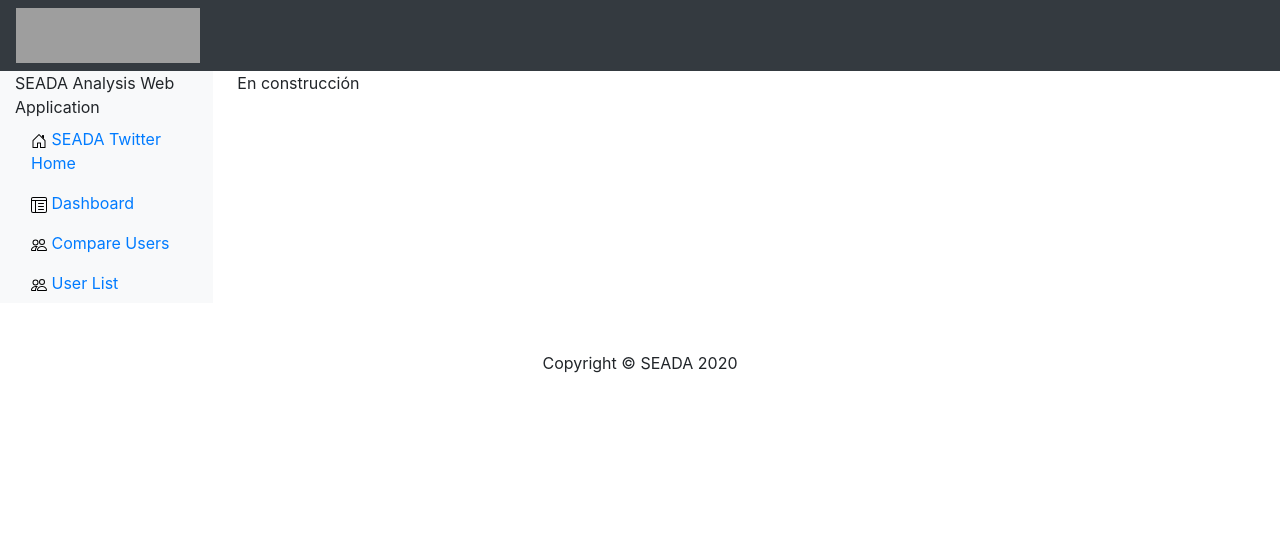
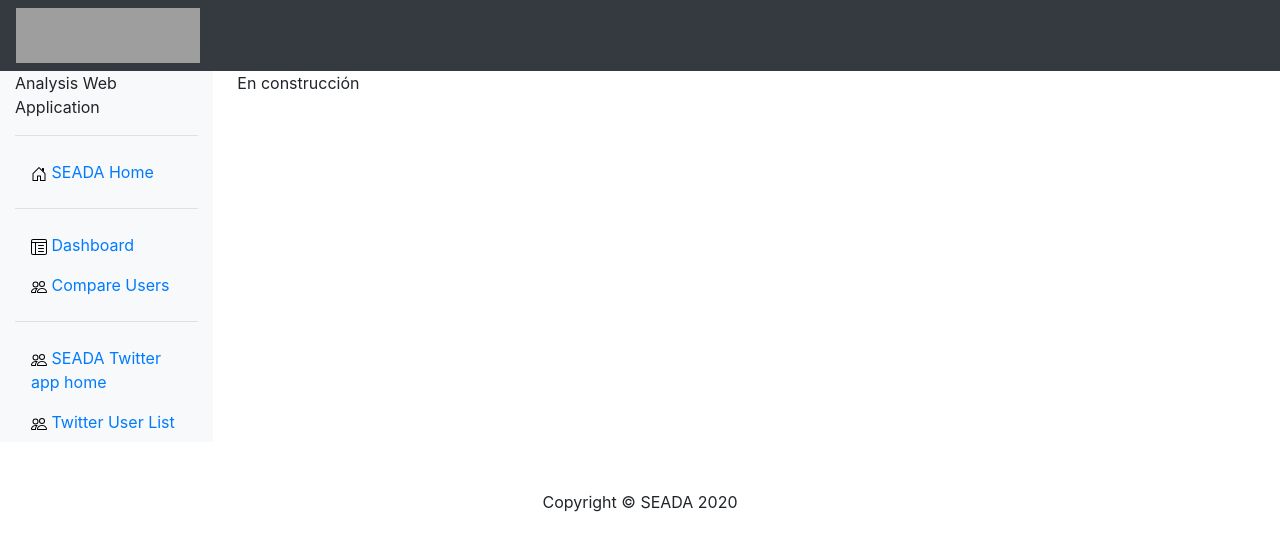
Before and after one commit to javierguzmanporras/seada, a Django app: page /twitter/adduser/ in a window 1280 px wide. Shown: the top 551 px of the page. Run offline with Django 3.2, Linux system fonts and the light colour scheme; some libraries are stand-ins or nearby versions; grey boxes are pictures that could not be loaded.

Commit message:
changes in aspect of sidebar add new items and <hr> html tags.

```diff
--- a/seada-analysis/seadaAnalysis/templates/sidebar.html
+++ b/seada-analysis/seadaAnalysis/templates/sidebar.html
@@ -2,13 +2,15 @@
 
 <div class="sidebar-sticky">
     <ul class="nav flex-column">
-        SEADA Analysis Web Application
+        Analysis Web Application
+        <li class="nav-item"><hr></li>
         <li class="nav-item">
-            <a class="nav-link active" href="{% url 'twitter:index' %}">
+            <a class="nav-link active" href="{% url 'index' %}">
                 <img src="{% static 'svg/home.svg' %}" alt="" width="16" height="16" title="home">
-                SEADA Twitter Home
+                SEADA Home
             </a>
         </li>
+        <li class="nav-item"><hr></li>
         <li class="nav-item">
             <a class="nav-link active" href="/dashboard/">
                 <img src="{% static 'svg/dashboard.svg' %}" alt="" width="16" height="16" title="dashboard">
@@ -21,10 +23,17 @@
                 Compare Users
             </a>
         </li>
+        <li class="nav-item"><hr></li>
+        <li class="nav-item">
+            <a class="nav-link active" href="{% url 'twitter:twitter' %}">
+                <img src="{% static 'svg/people.svg' %}" alt="" width="16" height="16" title="people">
+                SEADA Twitter app home
+            </a>
+        </li>
         <li class="nav-item">
             <a class="nav-link active" href="{% url 'twitter:userlist' %}">
                 <img src="{% static 'svg/people.svg' %}" alt="" width="16" height="16" title="people">
-                User List
+                Twitter User List
             </a>
         </li>
     </ul>
```
